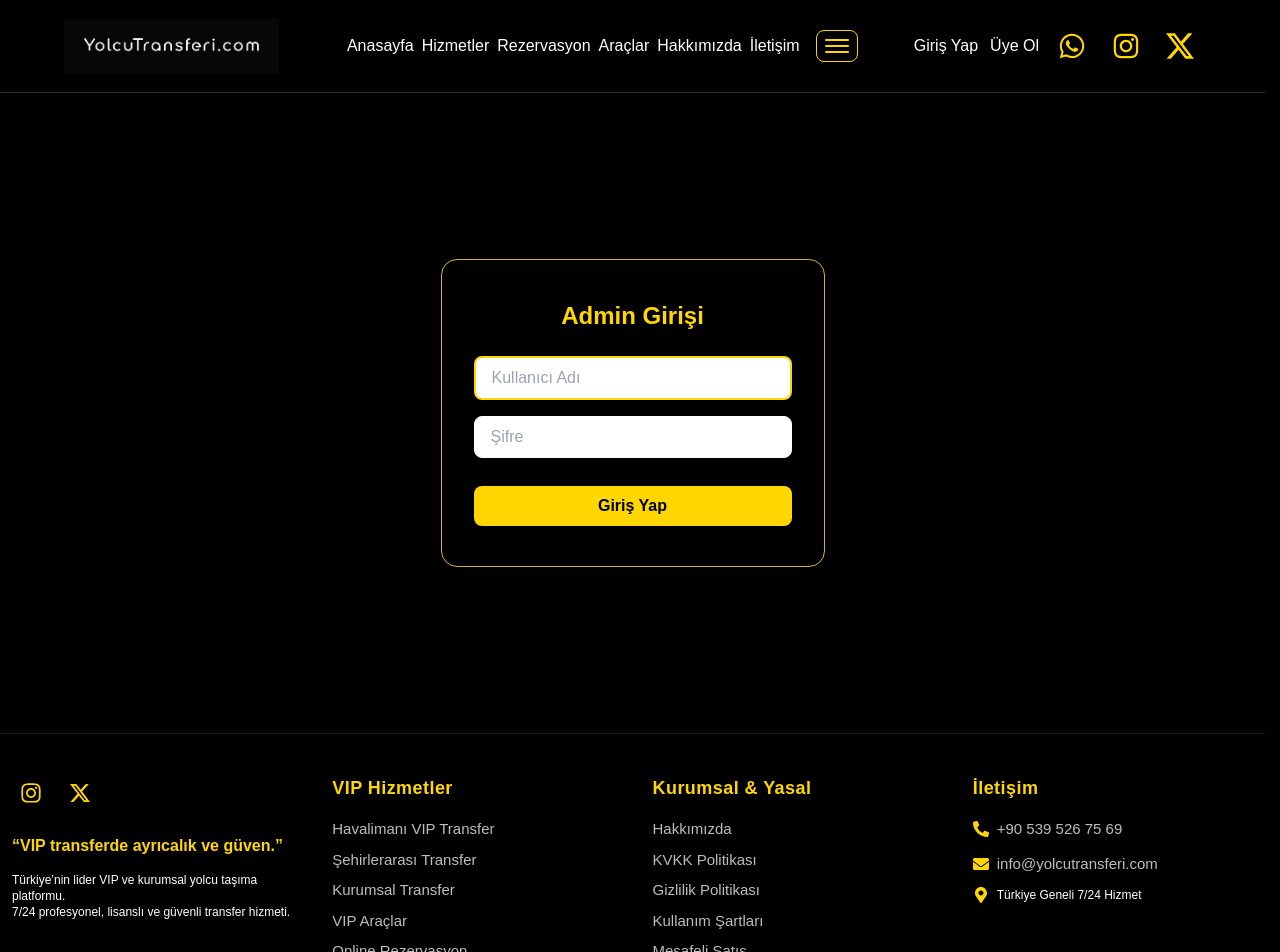
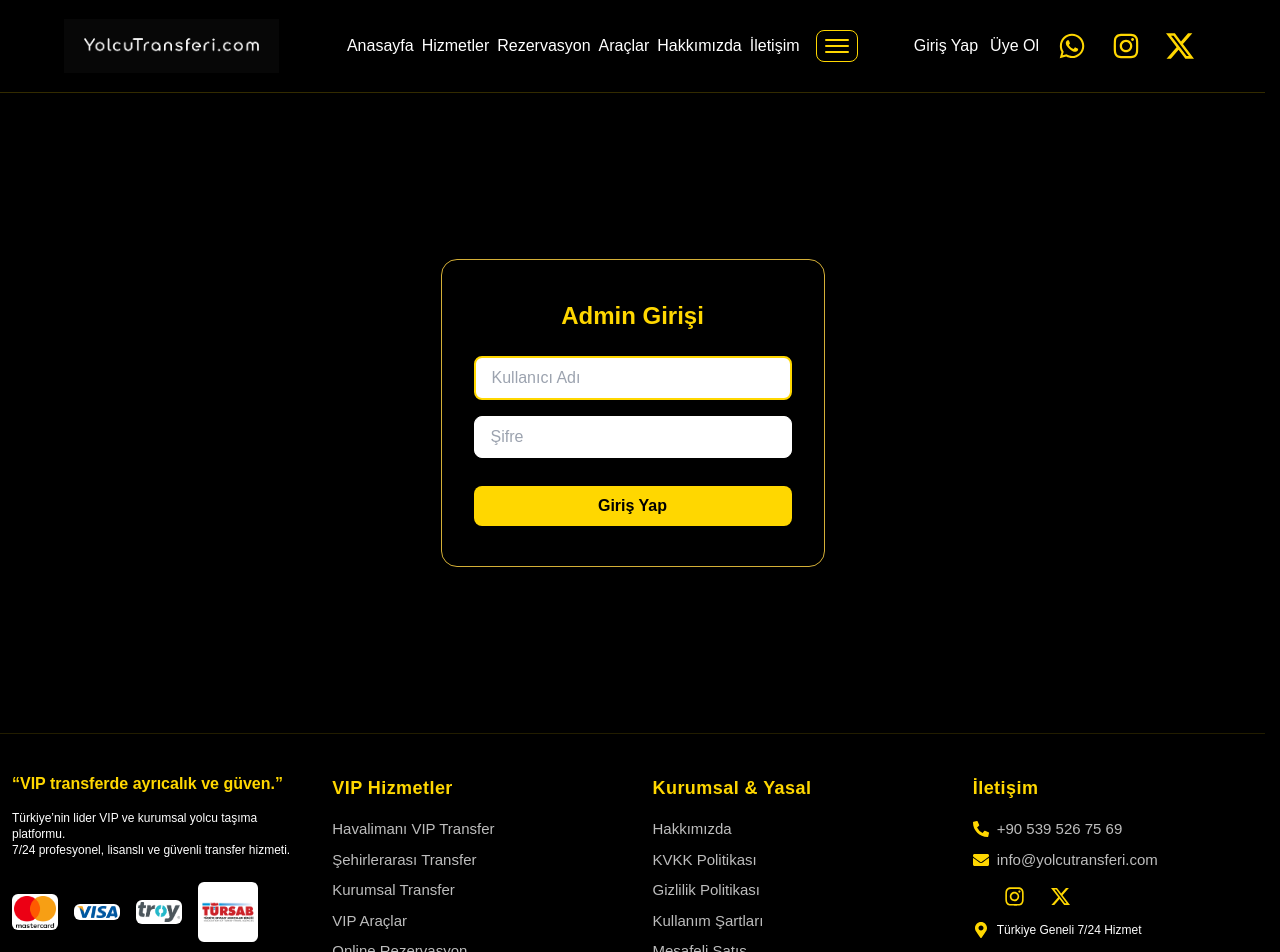
Before and after one commit to haliltayfur/yolcutransferi, a Next.js app: page /admin in a window 1280 px wide. Shown: the top 952 px of the page. Built offline with nearby package versions, Linux system fonts and the light colour scheme.

Commit message:
Update Footer.jsx

```diff
--- a/components/Footer.jsx
+++ b/components/Footer.jsx
@@ -8,28 +8,21 @@ export default function Footer() {
     <footer className="bg-black text-gray-200 pt-10 pb-6 px-3 border-t border-[#FFD70022] font-sans">
       <div className="max-w-7xl mx-auto grid grid-cols-1 sm:grid-cols-2 md:grid-cols-4 gap-y-8 gap-x-10 mb-4">
 
-        {/* SOL BLOK: Sosyal ikonlar + Slogan + Güven damgaları */}
+        {/* SOL BLOK: Slogan + Açıklama + Güven Damgaları */}
         <div className="flex flex-col gap-3">
-          {/* Sosyal ikonlar */}
-          <div className="flex items-center gap-3 mb-2">
-            <a href="https://www.instagram.com/yolcutransferi/" target="_blank" rel="noopener noreferrer" aria-label="Instagram" className="footer-social">
-              <FaInstagram size={22} />
-            </a>
-            <a href="https://x.com/yolcutransferi" target="_blank" rel="noopener noreferrer" aria-label="X" className="footer-social">
-              <SiX size={20} />
-            </a>
-          </div>
-          <p className="text-gold font-bold text-base mt-1 mb-1 leading-tight">
+          <p className="text-gold font-bold text-base mb-1 leading-tight">
             “VIP transferde ayrıcalık ve güven.”
           </p>
-          <p className="text-xs text-gray-400 mb-2">
+          <p className="text-xs text-gray-400 mb-1">
             Türkiye’nin lider VIP ve kurumsal yolcu taşıma platformu.<br />
             7/24 profesyonel, lisanslı ve güvenli transfer hizmeti.
           </p>
-          {/* Güven damgaları */}
-          <div className="flex items-center gap-5 mt-4">
-            <Image src="/Troy.png" alt="TROY" width={52} height={24} style={{ background: "#fff", borderRadius: 7, padding: 2 }} />
-            <Image src="/tursab.png" alt="TÜRSAB" width={72} height={28} />
+          {/* Kart ve güven damgaları */}
+          <div className="flex items-center gap-4 mt-2">
+            <Image src="/mastercard.png" alt="MasterCard" width={46} height={23} style={{ background: "#fff", borderRadius: 6, padding: 2 }} />
+            <Image src="/visa.png" alt="Visa" width={46} height={23} style={{ background: "#fff", borderRadius: 6, padding: 2 }} />
+            <Image src="/Troy.png" alt="TROY" width={46} height={23} style={{ background: "#fff", borderRadius: 6, padding: 2 }} />
+            <Image src="/tursab.png" alt="TÜRSAB" width={60} height={23} style={{ background: "#fff", borderRadius: 6, padding: 2 }} />
           </div>
         </div>
 
@@ -60,10 +53,10 @@ export default function Footer() {
           </ul>
         </div>
 
-        {/* İLETİŞİM + OFİS */}
+        {/* İLETİŞİM + SOSYAL */}
         <div>
           <h3 className="text-gold text-lg font-bold mb-4 tracking-wide">İletişim</h3>
-          <ul className="space-y-3 text-[15px]">
+          <ul className="space-y-2 text-[15px]">
             <li className="flex items-center gap-2">
               <FaPhoneAlt className="text-gold" size={16} />
               <a href="tel:+905395267569" className="footer-link">+90 539 526 75 69</a>
@@ -72,7 +65,16 @@ export default function Footer() {
               <FaEnvelope className="text-gold" size={16} />
               <a href="mailto:info@yolcutransferi.com" className="footer-link">info@yolcutransferi.com</a>
             </li>
-            <li className="flex items-center gap-2 mt-3">
+            {/* Sosyal ikonlar burada */}
+            <li className="flex items-center gap-3 pl-6 mt-2 mb-1">
+              <a href="https://www.instagram.com/yolcutransferi/" target="_blank" rel="noopener noreferrer" aria-label="Instagram" className="footer-social">
+                <FaInstagram size={21} />
+              </a>
+              <a href="https://x.com/yolcutransferi" target="_blank" rel="noopener noreferrer" aria-label="X" className="footer-social">
+                <SiX size={19} />
+              </a>
+            </li>
+            <li className="flex items-center gap-2 mt-1">
               <FaMapMarkerAlt className="text-gold" size={16} />
               <span className="text-xs text-gray-400">Türkiye Geneli 7/24 Hizmet</span>
             </li>
@@ -106,12 +108,12 @@ export default function Footer() {
         .footer-social {
           color: #FFD700;
           border-radius: 50%;
-          padding: 8px;
-          transition: color 0.14s, box-shadow 0.17s;
+          padding: 7px;
+          transition: color 0.14s, box-shadow 0.18s;
         }
         .footer-social:hover {
           color: #fff8c0;
-          box-shadow: 0 0 12px 3px #FFD70060;
+          box-shadow: 0 0 10px 3px #FFD70060;
           background: #161616;
         }
       `}</style>
```
